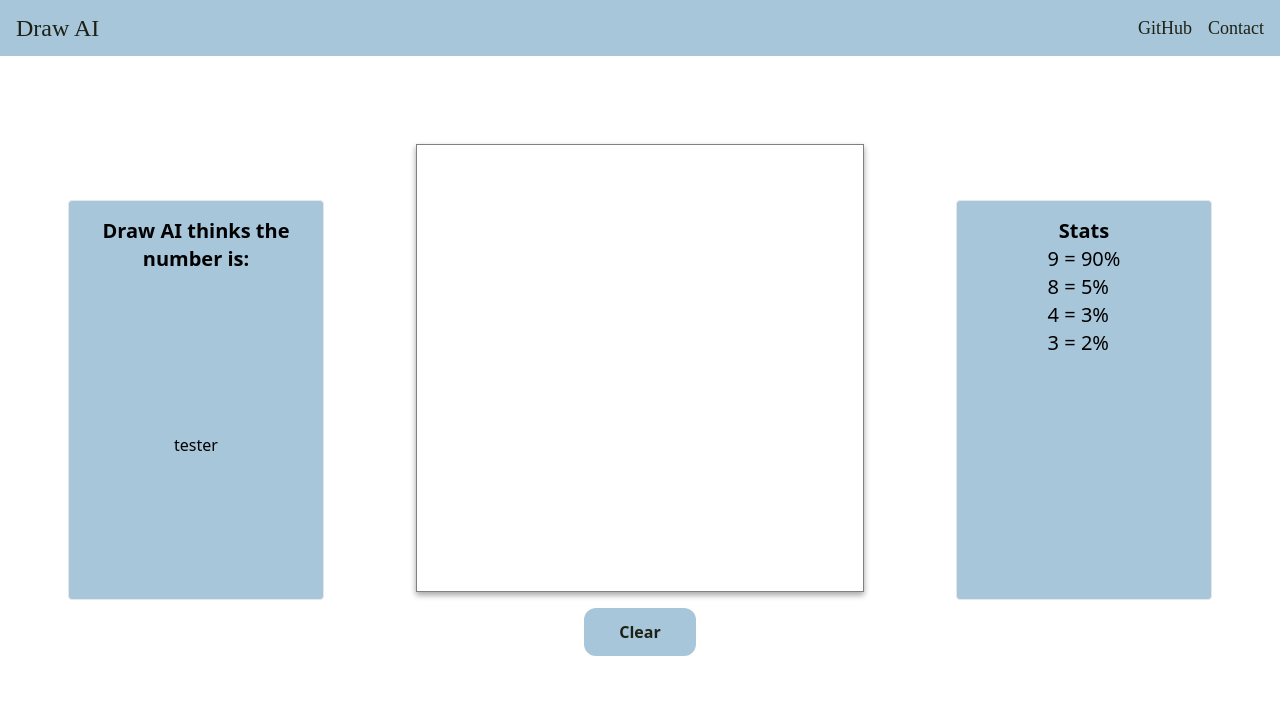
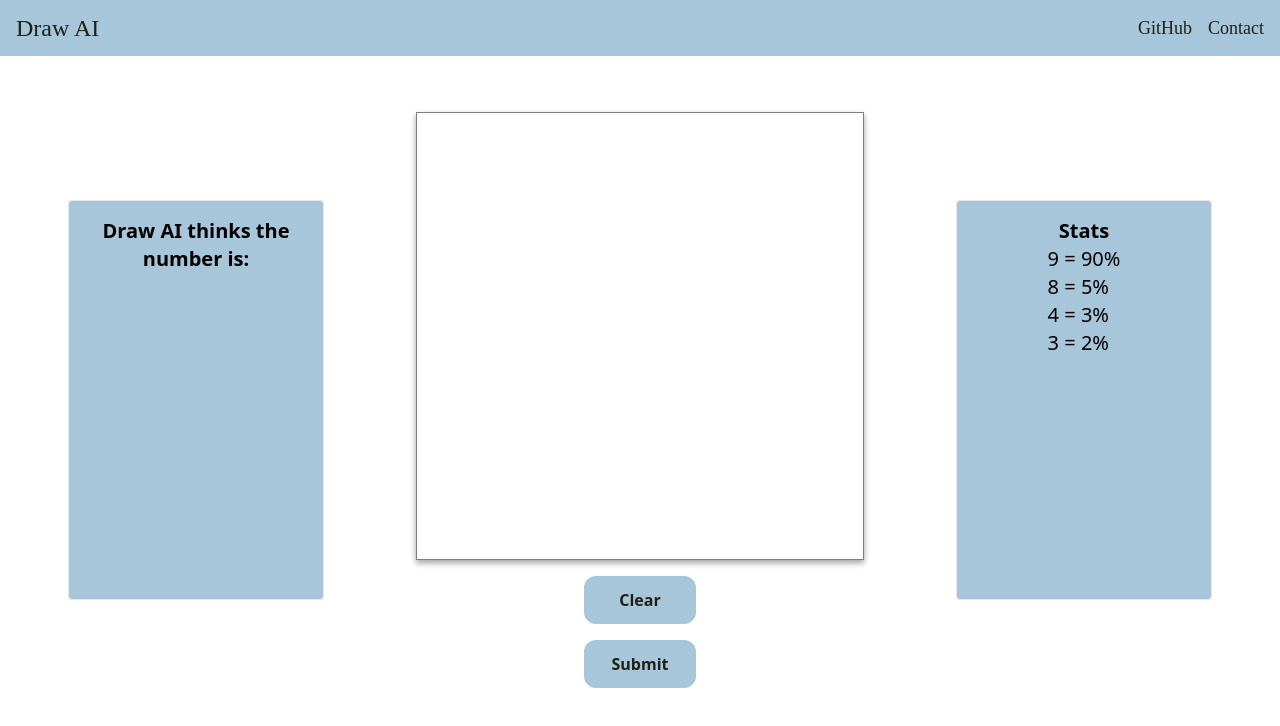
Before and after one commit to Cadhig/DrawAI, a React (Vite) app in the folder DrawAI/: page / in a window 1280 px wide. Shown: the top 726 px of the page. Built offline with nearby package versions, Linux system fonts and the light colour scheme; the HTML template or start-up script is replaced by a standard one; a web font is replaced by a local one.

Commit message:
Created submit button
Added state to App.tsx, passing state to canvas and aiGuess

```diff
--- a/DrawAI/src/App.tsx
+++ b/DrawAI/src/App.tsx
@@ -1,16 +1,17 @@
-
+import React from 'react'
 import Canvas from './components/Canvas'
 import Header from './components/Header'
 import AiGuess from './components/AiGuess';
 import AiStats from './components/AiStats';
 
 export default function App() {
+    const [guess, setGuess] = React.useState()
 
     return (
         <div className='flex justify-center items-center h-svh gap-6'>
             <Header />
-            <AiGuess/>
-            <Canvas />
+            <AiGuess guess={guess}/>
+            <Canvas setGuess={setGuess}/>
             <AiStats/>
         </div>
     );
--- a/DrawAI/src/components/AiGuess.tsx
+++ b/DrawAI/src/components/AiGuess.tsx
@@ -1,25 +1,12 @@
-import React from 'react'
-export default function AiGuess(){
-const [guess, setGuess] = React.useState()
-    async function getGuess() {
-        const response = await fetch('http://localhost:5000/api/data/aiGuess', {
-            method: 'GET',
-            headers: {
-                'Content-Type': 'application/json'
-            },
-        })
-        const aiGuess = await response.json()
-        setGuess(aiGuess.guessed_digit)
-        console.log(aiGuess)
-    }
+
+export default function AiGuess(props: any){
 
     return(
         <div className="h-full w-full flex items-center justify-center">
             <div className="w-64 h-1/2 p-4 bg-draw-blue flex justify-center items-center border rounded">
             <div className="w-64 h-full flex flex-col items-center gap-20">
                 <p className="font-bold text-xl text-center">Draw AI thinks the number is:</p>
-                <p className="font-bold text-8xl">{guess}</p>
-                <button onClick={()=> getGuess()}>tester</button>
+                <p className="font-bold text-8xl">{props.guess}</p>
             </div>
             </div>
         </div>
--- a/DrawAI/src/components/Canvas.tsx
+++ b/DrawAI/src/components/Canvas.tsx
@@ -3,7 +3,7 @@ import { Button } from './Button';
 const rows = 28
 const cols = 28
 
-export default function Canvas() {
+export default function Canvas(props: any) {
     const [binaryGrid, setBinaryGrid] = React.useState(Array(rows * cols).fill(0))
     const [gridStates, setGridStates] = React.useState(Array(rows * cols).fill('w-4 h-4'));
     const [isMouseDown, setIsMouseDown] = React.useState(false);
@@ -89,6 +89,7 @@ export default function Canvas() {
                 {canvasGridComponents}
             </div>
             <ClearButton onClick={()=> clearCanvas()}/>
+            <SubmitButton setGuess={props.setGuess}/>
         </div>
     );
 }
@@ -112,3 +113,21 @@ function CanvasGrid(props: any) {
         <Button text="Clear" onClick={props.onClick}/>
     )
 }
+
+function SubmitButton(props:any){
+    async function getGuess() {
+        const response = await fetch('http://localhost:5000/api/data/aiGuess', {
+            method: 'GET',
+            headers: {
+                'Content-Type': 'application/json'
+            },
+        })
+        const aiGuess = await response.json()
+        props.setGuess(aiGuess.guessed_digit)
+        console.log(aiGuess)
+    }
+
+    return (
+        <Button text="Submit" onClick={()=> getGuess()}/>
+    )
+}
```
